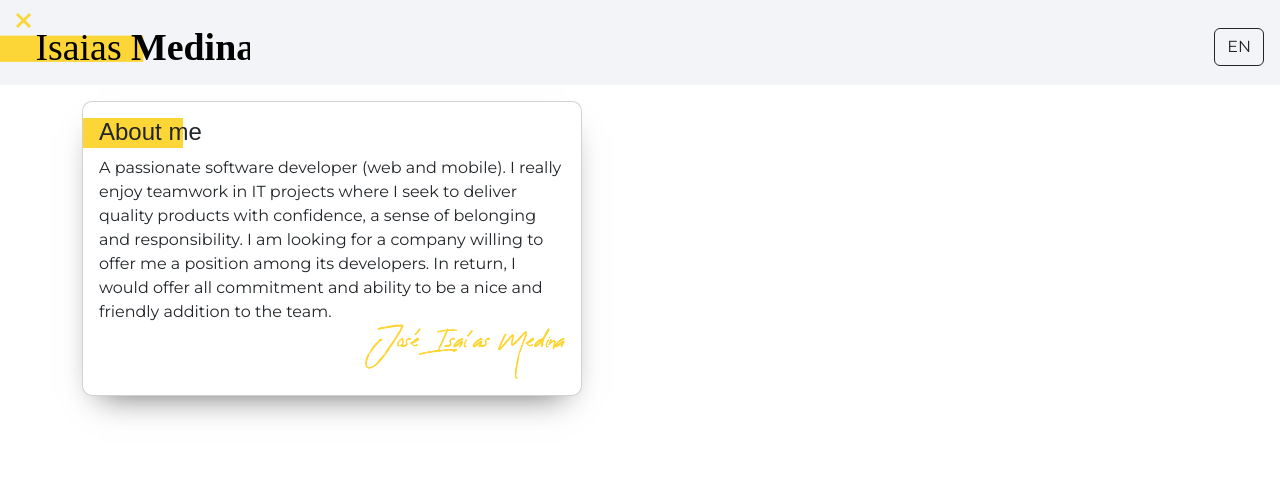
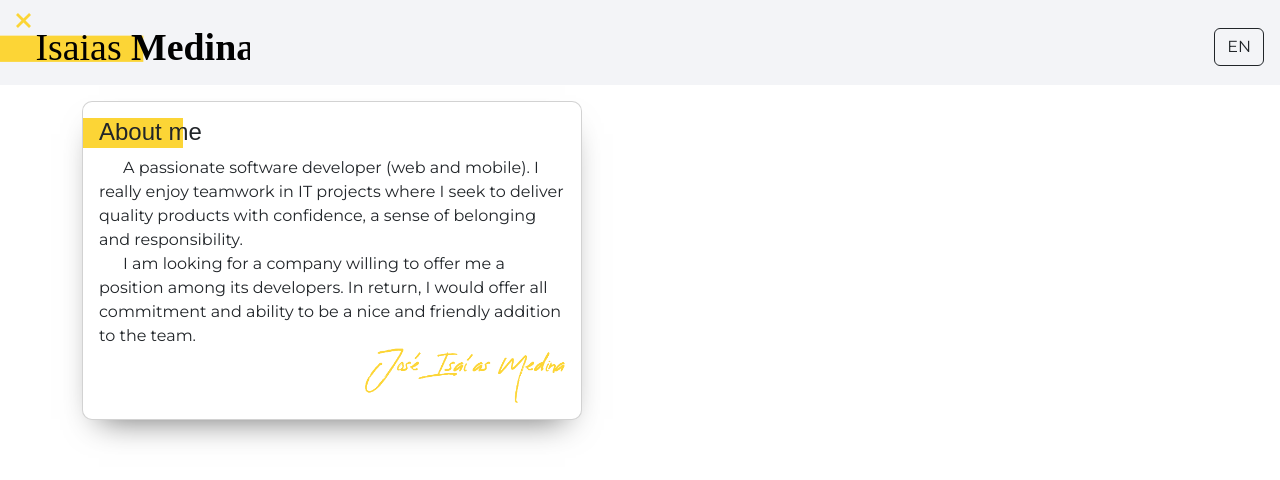
Before and after one commit to isamed92/isamed92.github.io, a React (Vite) app: page / in a window 1280 px wide. Shown: the top 480 px of the page. Built offline with nearby package versions, Linux system fonts and the light colour scheme; a web font is replaced by a local one.

Commit message:
Update: AboutMe component and i18n messages

```diff
--- a/src/components/AboutMe.tsx
+++ b/src/components/AboutMe.tsx
@@ -13,8 +13,14 @@ export const AboutMe: React.FC = () => {
               <Title id='aboutTitle' />
             </Card.Title>
             <Card.Text className='d-flex flex-column'>
-              <Message id='aboutText' />
-              <br />
+              <span>
+                &emsp;&ensp;
+                <Message id='aboutText1' />
+              </span>
+              <span>
+                &emsp;&ensp;
+                <Message id='aboutText2' />
+              </span>
               <img
                 src='assets/sign.png'
                 alt='sign'
--- a/src/i18n/messages.ts
+++ b/src/i18n/messages.ts
@@ -4,7 +4,8 @@ interface IMessages {
   [key: string]: {
     locale: string;
     aboutTitle: string;
-    aboutText: string;
+    aboutText1: string;
+    aboutText2: string;
   };
 }
 
@@ -12,13 +13,17 @@ export const messages: IMessages = {
   [LOCALES.ENGLISH]: {
     locale: 'EN',
     aboutTitle: 'About me',
-    aboutText:
-      'A passionate software developer (web and mobile). I really enjoy teamwork in IT projects where I seek to deliver quality products with confidence, a sense of belonging and responsibility. I am looking for a company willing to offer me a position among its developers. In return, I would offer all commitment and ability to be a nice and friendly addition to the team.',
+    aboutText1:
+      'A passionate software developer (web and mobile). I really enjoy teamwork in IT projects where I seek to deliver quality products with confidence, a sense of belonging and responsibility.',
+    aboutText2:
+      'I am looking for a company willing to offer me a position among its developers. In return, I would offer all commitment and ability to be a nice and friendly addition to the team.',
   },
   [LOCALES.SPANISH]: {
     locale: 'ES',
     aboutTitle: 'Sobre mí',
-    aboutText:
-      'Un apasionado del desarrollo de aplicaciones (web y mobile). Disfruto mucho del trabajo en equipo en proyectos informaticos donde busco entregar productos de calidad con confianza, sentido de pertenencia y responsabilidad. Estoy buscando una empresa dispuesta a ofrecerme una ubicación entre sus desarrolladores. A cambio, ofrecería todo compromiso y capacidad para ser una adición agradable y amigable para el equipo.',
+    aboutText1:
+      'Un apasionado del desarrollo de aplicaciones (web y mobile). Disfruto mucho del trabajo en equipo en proyectos informaticos donde busco entregar productos de calidad con confianza, sentido de pertenencia y responsabilidad.',
+    aboutText2:
+      'Estoy buscando una empresa dispuesta a ofrecerme una ubicación entre sus desarrolladores. A cambio, ofrecería todo compromiso y capacidad para ser una adición agradable y amigable para el equipo.',
   },
 };
--- a/src/index.css
+++ b/src/index.css
@@ -38,3 +38,7 @@ body {
   position: relative;
   left: -16px;
 }
+
+.tab {
+  tab-size: 4;
+}
```
